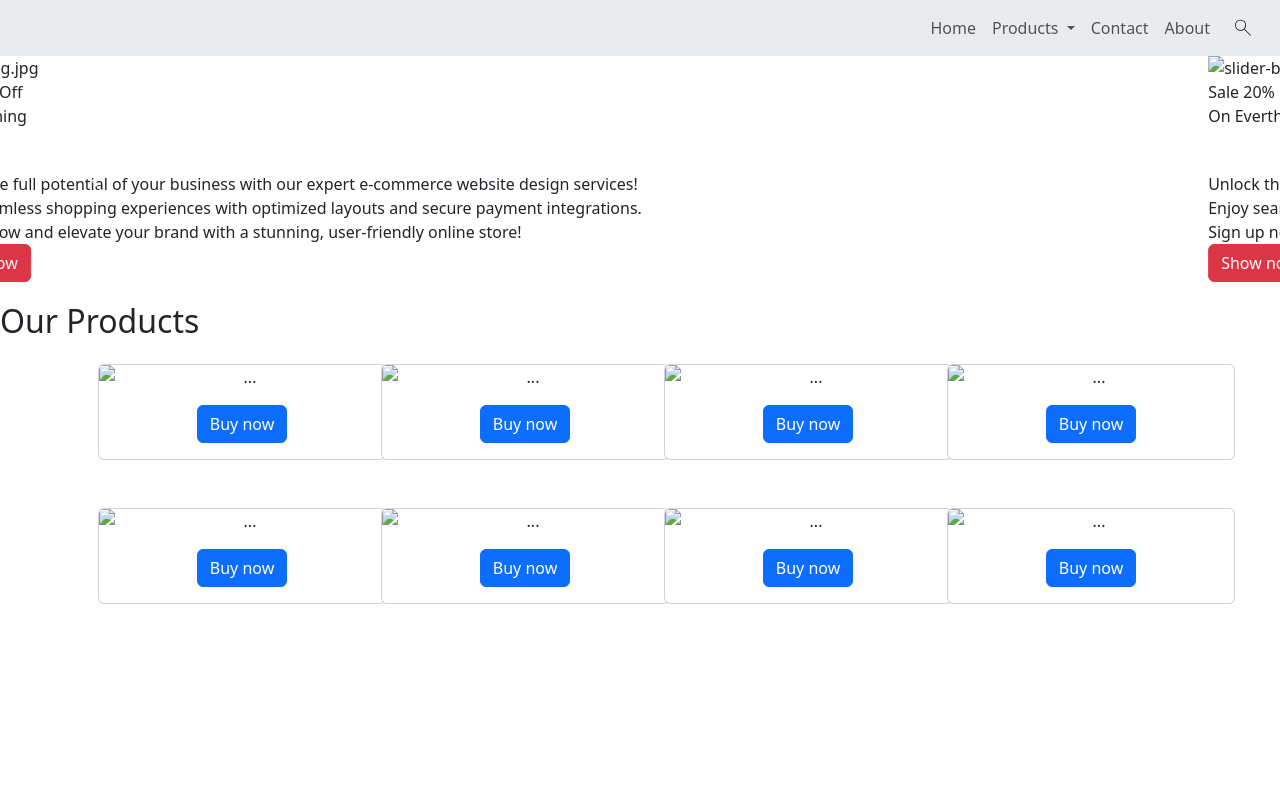
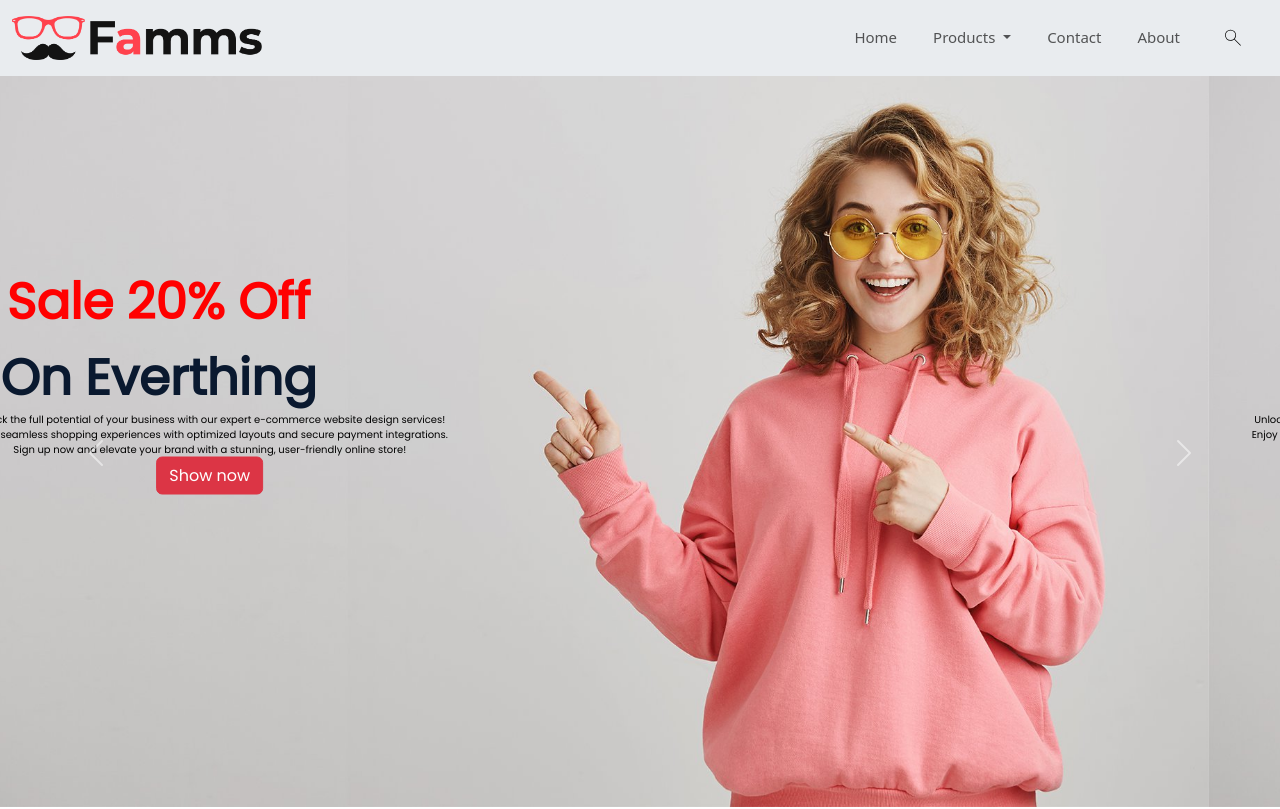
Before and after one commit to Maiyarasan/Eshop_homepage, a plain HTML site: page Project_1/index.html in a window 1280 px wide. Shown: the top 809 px of the page. Drawn offline with nearby package versions, Linux system fonts and the light colour scheme.

Commit message:
first commit

```diff
--- a/Project_1/index.html
+++ b/Project_1/index.html
@@ -4,7 +4,7 @@
   <meta charset="UTF-8">
   <meta name="viewport" content="width=device-width, initial-scale=1.0">
   <title>Projetct 1</title>
-  <link href="../Project 1/css/style.css" rel="stylesheet">
+  <link href="../Project_1/css/style.css" rel="stylesheet">
   <link href="https://cdn.jsdelivr.net/npm/bootstrap@5.3.3/dist/css/bootstrap.min.css" rel="stylesheet" integrity="sha384-QWTKZyjpPEjISv5WaRU9OFeRpok6YctnYmDr5pNlyT2bRjXh0JMhjY6hW+ALEwIH" crossorigin="anonymous">
   <link href="https://fonts.googleapis.com/icon?family=Material+Icons" rel="stylesheet">
   <link href="https://fonts.googleapis.com/css2?family=Poppins&display=swap" rel="stylesheet">
@@ -15,7 +15,7 @@
 
     <nav class="navbar navbar-expand-lg bg-body-secondary Nav-container">
       <div class="container-fluid">
-        <a class="navbar-brand" href="#"><img width="250" src="../Project 1/images/logo.png" alt="" ></a>
+        <a class="navbar-brand" href="#"><img width="250" src="../Project_1/images/logo.png" alt="" ></a>
         <button class="navbar-toggler" type="button" data-bs-toggle="collapse" data-bs-target="#navbarNavDropdown" aria-controls="navbarNavDropdown" aria-expanded="false" aria-label="Toggle navigation">
           <span class="navbar-toggler-icon"></span>
         </button>
@@ -57,7 +57,7 @@
       <div id="carouselExampleAutoplaying" class="carousel slide" data-bs-ride="carousel">
         <div class="carousel-inner image-container">
           <div class="carousel-item active">
-            <img src="../Project 1/images/slider-bg.jpg" class="d-block w-100" alt="slider-bg.jpg">
+            <img src="../Project_1/images/slider-bg.jpg" class="d-block w-100" alt="slider-bg.jpg">
             <div class="text-overlay-text-1">Sale 20% Off</div>
             <div class="text-overlay-text-2">On Everthing</div><br>
             <div class="text-overlay-desc" style="padding-top:20px ; padding-bottom: 20px;">
@@ -68,7 +68,7 @@
             </div>
           </div>
           <div class="carousel-item">
-            <img src="../Project 1/images/slider-bg.jpg" class="d-block w-100" alt="slider-bg.jpg">
+            <img src="../Project_1/images/slider-bg.jpg" class="d-block w-100" alt="slider-bg.jpg">
             <div class="text-overlay-text-1">Sale 20% Off</div>
             <div class="text-overlay-text-2">On Everthing</div><br>
             <div class="text-overlay-desc" style="padding-top:20px ; padding-bottom: 20px;">
@@ -79,7 +79,7 @@
             </div>
           </div>
           <div class="carousel-item">
-            <img src="../Project 1/images/slider-bg.jpg" class="d-block w-100" alt="slider-bg.jpg">
+            <img src="../Project_1/images/slider-bg.jpg" class="d-block w-100" alt="slider-bg.jpg">
             <div class="text-overlay-text-1">Sale 20% Off</div>
             <div class="text-overlay-text-2">On Everthing</div><br>
             <div class="text-overlay-desc" style="padding-top:20px ; padding-bottom: 20px;">
@@ -112,7 +112,7 @@
           <div class="col-3">
             <div class="p-3">
               <div class="card" style="width: 18rem;">
-                <img src="../Project 1/images/p2.png" class="card-img-top" alt="...">
+                <img src="../Project_1/images/p2.png" class="card-img-top" alt="...">
                 <div class="card-body">
                   <button class="btn btn-primary">Buy now</button>
                 </div>
@@ -122,7 +122,7 @@
           <div class="col-3">
             <div class="p-3">
               <div class="card" style="width: 18rem;">
-                <img src="../Project 1/images/p1.png" class="card-img-top" alt="...">
+                <img src="../Project_1/images/p1.png" class="card-img-top" alt="...">
                 <div class="card-body">
                   <button class="btn btn-primary">Buy now</button>
                 </div>
@@ -131,7 +131,7 @@
           </div>
           <div class="col-3">
             <div class="p-3"><div class="card" style="width: 18rem;">
-              <img src="../Project 1/images/p3.png" class="card-img-top" alt="...">
+              <img src="../Project_1/images/p3.png" class="card-img-top" alt="...">
               <div class="card-body">
                 <button class="btn btn-primary">Buy now</button>
               </div>
@@ -140,7 +140,7 @@
           </div>
           <div class="col-3">
             <div class="p-3"><div class="card" style="width: 18rem;">
-              <img src="../Project 1/images/p4.png" class="card-img-top" alt="...">
+              <img src="../Project_1/images/p4.png" class="card-img-top" alt="...">
               <div class="card-body">
                 <button class="btn btn-primary">Buy now</button>
               </div>
@@ -149,7 +149,7 @@
           </div>
           <div class="col-3">
             <div class="p-3"><div class="card" style="width: 18rem;">
-              <img src="../Project 1/images/p5.png" class="card-img-top" alt="...">
+              <img src="../Project_1/images/p5.png" class="card-img-top" alt="...">
               <div class="card-body">
                 <button class="btn btn-primary">Buy now</button>
               </div>
@@ -158,7 +158,7 @@
         </div>
         <div class="col-3">
           <div class="p-3"><div class="card" style="width: 18rem;">
-            <img src="../Project 1/images/p6.png" class="card-img-top" alt="...">
+            <img src="../Project_1/images/p6.png" class="card-img-top" alt="...">
             <div class="card-body">
               <button class="btn btn-primary">Buy now</button>
             </div>
@@ -167,7 +167,7 @@
       </div>
       <div class="col-3">
         <div class="p-3"><div class="card" style="width: 18rem;">
-          <img src="../Project 1/images/p7.png" class="card-img-top" alt="...">
+          <img src="../Project_1/images/p7.png" class="card-img-top" alt="...">
           <div class="card-body">
             <button class="btn btn-primary">Buy now</button>
           </div>
@@ -176,7 +176,7 @@
     </div>
     <div class="col-3">
       <div class="p-3"><div class="card" style="width: 18rem;">
-        <img src="../Project 1/images/p9.png" class="card-img-top" alt="...">
+        <img src="../Project_1/images/p9.png" class="card-img-top" alt="...">
         <div class="card-body">
           <button class="btn btn-primary">Buy now</button>
         </div>
```
